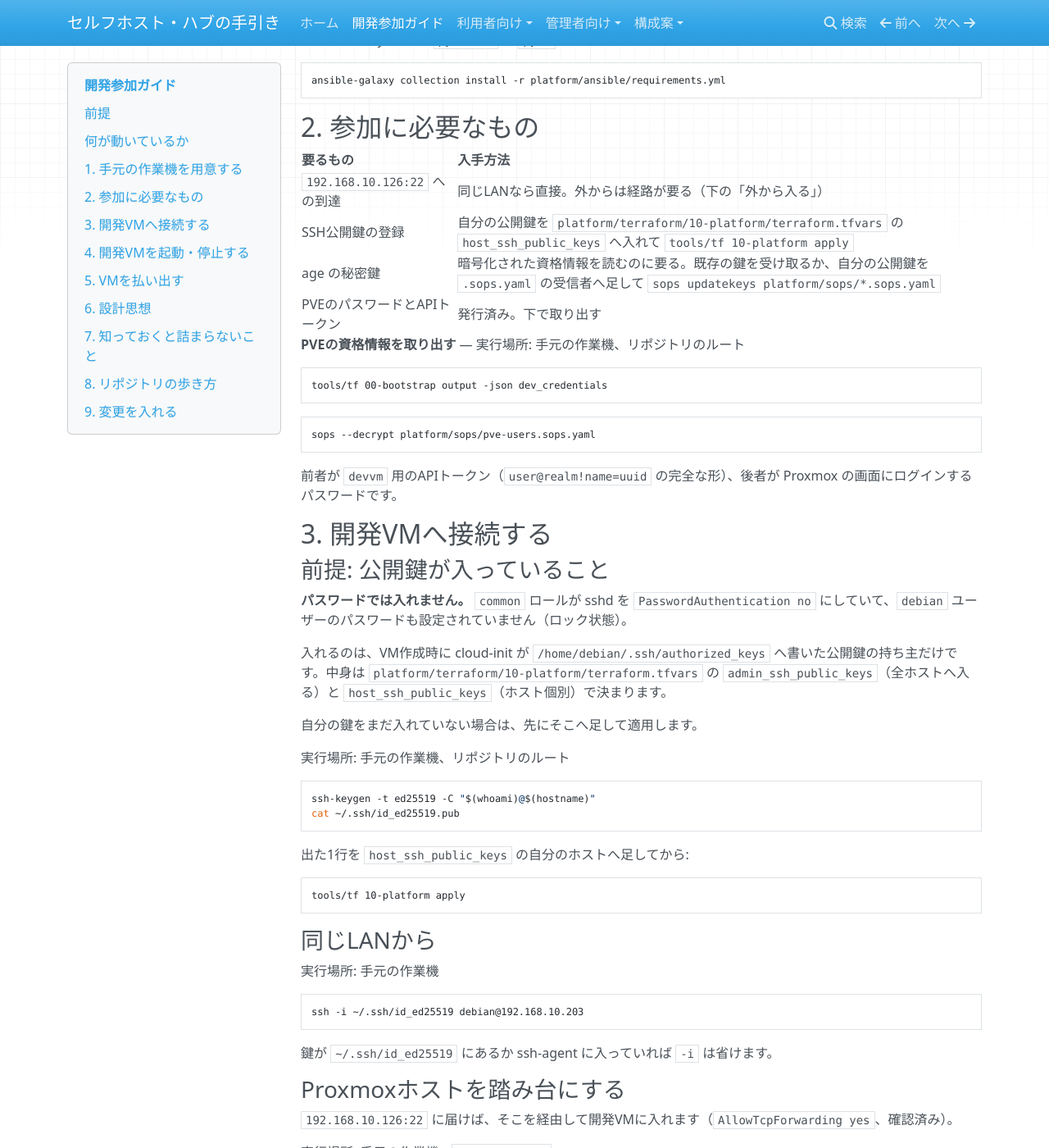
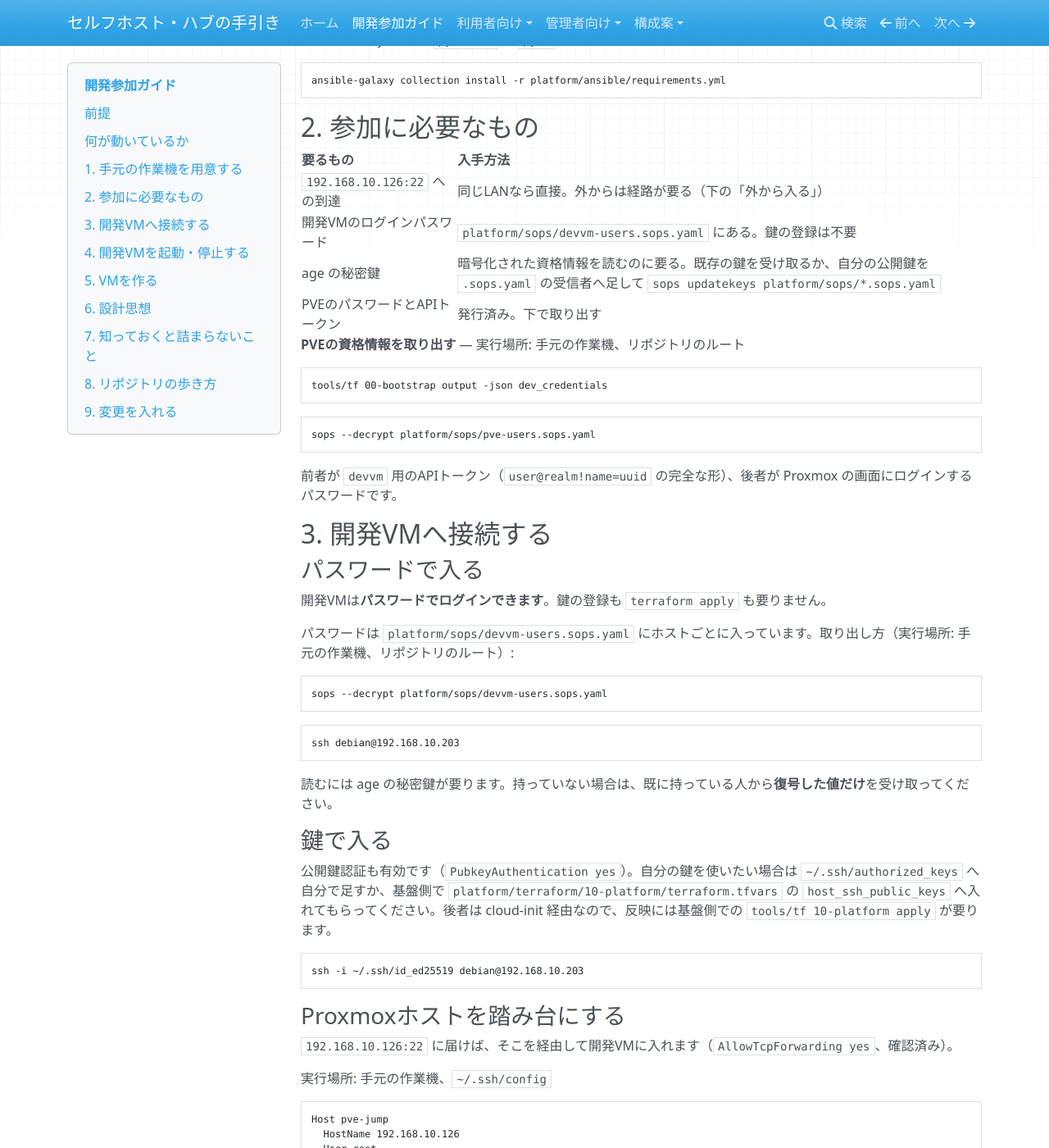
Before and after one commit to rurutheGeek/shake-cloud, an MkDocs documentation site: the page built from docs/onboarding.md, in a window 1280 px wide and 1400 px high, scrolled down 1228 px. Shown: the whole window at 82% size. Built offline with MkDocs 1.6.1, drawn with Linux system fonts in a browser that asks for light colours; nearby versions of some CDN libraries; some of the changed text lies outside the part shown.

Commit message:
feat(devbox): 開発VMにパスワードログインを足し、VM作成の説明を訂正
VMを使いたいだけの人に、鍵の登録と terraform apply を要求していた。
それをやめてパスワードで入れるようにした。

- group_vars/devbox.yml で common_ssh_password_authentication: true。
  公開鍵認証も有効のまま。
- devbox ロールがログインパスワードを設定する。値は tools/ensure-secrets.py
  が生成し platform/sops/devvm-users.sops.yaml に暗号化して持つ。既存値は
  作り直さないので再実行で締め出されない。stdin で渡すのでプロセス一覧や
  ログに出ない。
  実機で判明: chpasswd は /usr/sbin にあり非rootのPATHに無いので絶対パスに。
  Ansible の stdin は既定で改行を足すため、自分で \n を付けると空行が
  できて chpasswd が「line 2: missing new password」で落ちる。

ドキュメントの訂正:
- 「hosts.yaml に書くと作られます」は**嘘だった**。CI/CD は無く、ファイルを
  編集しただけでは何も起きない。VMを作る方法として (1) Proxmox の Web GUI /
  qm、(2) hosts.yaml に書いて誰かが tools/tf 10-platform apply を実行、の
  2つを書き分けた。NetBox への登録は基盤側の担当だと明記した。
- 接続の説明からも「鍵を登録して apply」の要求を外した。

実機での確認: passwordauthentication yes、debian ユーザーの passwd -S が
L（ロック）から P（設定済み）へ。guests.yml は3台とも changed=0。

Co-Authored-By: Claude Opus 5 <noreply@anthropic.com>

````diff
--- a/docs/onboarding.md
+++ b/docs/onboarding.md
@@ -70,7 +70,7 @@ ansible-galaxy collection install -r platform/ansible/requirements.yml
 | 要るもの | 入手方法 |
 | --- | --- |
 | `192.168.10.126:22` への到達 | 同じLANなら直接。外からは経路が要る（下の「外から入る」） |
-| SSH公開鍵の登録 | 自分の公開鍵を `platform/terraform/10-platform/terraform.tfvars` の `host_ssh_public_keys` へ入れて `tools/tf 10-platform apply` |
+| 開発VMのログインパスワード | `platform/sops/devvm-users.sops.yaml` にある。鍵の登録は不要 |
 | age の秘密鍵 | 暗号化された資格情報を読むのに要る。既存の鍵を受け取るか、自分の公開鍵を `.sops.yaml` の受信者へ足して `sops updatekeys platform/sops/*.sops.yaml` |
 | PVEのパスワードとAPIトークン | 発行済み。下で取り出す |
 
@@ -88,36 +88,29 @@ sops --decrypt platform/sops/pve-users.sops.yaml
 
 ## 3. 開発VMへ接続する
 
-### 前提: 公開鍵が入っていること
+### パスワードで入る
 
-**パスワードでは入れません。** `common` ロールが sshd を `PasswordAuthentication no` にしていて、`debian` ユーザーのパスワードも設定されていません（ロック状態）。
+開発VMは**パスワードでログインできます**。鍵の登録も `terraform apply` も要りません。
 
-入れるのは、VM作成時に cloud-init が `/home/debian/.ssh/authorized_keys` へ書いた公開鍵の持ち主だけです。中身は `platform/terraform/10-platform/terraform.tfvars` の `admin_ssh_public_keys`（全ホストへ入る）と `host_ssh_public_keys`（ホスト個別）で決まります。
-
-自分の鍵をまだ入れていない場合は、先にそこへ足して適用します。
-
-実行場所: 手元の作業機、リポジトリのルート
+パスワードは `platform/sops/devvm-users.sops.yaml` にホストごとに入っています。取り出し方（実行場所: 手元の作業機、リポジトリのルート）:
 
 ```bash
-ssh-keygen -t ed25519 -C "$(whoami)@$(hostname)"
-cat ~/.ssh/id_ed25519.pub
+sops --decrypt platform/sops/devvm-users.sops.yaml
 ```
 
-出た1行を `host_ssh_public_keys` の自分のホストへ足してから:
-
 ```bash
-tools/tf 10-platform apply
+ssh debian@192.168.10.203
 ```
 
-### 同じLANから
+読むには age の秘密鍵が要ります。持っていない場合は、既に持っている人から**復号した値だけ**を受け取ってください。
 
-実行場所: 手元の作業機
+### 鍵で入る
+
+公開鍵認証も有効です（`PubkeyAuthentication yes`）。自分の鍵を使いたい場合は `~/.ssh/authorized_keys` へ自分で足すか、基盤側で `platform/terraform/10-platform/terraform.tfvars` の `host_ssh_public_keys` へ入れてもらってください。後者は cloud-init 経由なので、反映には基盤側での `tools/tf 10-platform apply` が要ります。
 
 ```bash
 ssh -i ~/.ssh/id_ed25519 debian@192.168.10.203
 ```
-
-鍵が `~/.ssh/id_ed25519` にあるか ssh-agent に入っていれば `-i` は省けます。
 
 ### Proxmoxホストを踏み台にする
 
@@ -176,11 +169,29 @@ Proxmox の画面（`https://192.168.10.126:8006`、Realm は「Proxmox VE authe
 
 `dev-b@pve` のACLは `/vms/401` にだけ付いているので、画面にも `dev-b` だけが出ます。
 
-## 5. VMを払い出す
+## 5. VMを作る
 
-**最終形は、自作クラウドAPIをTerraformの `homelab` Provider から叩く形です**（[最小クラウドとProvider](architecture/cloud.md)）。それが実装できるまでの暫定として、いまは `platform/terraform/hosts.yaml` に書くと作られます。GUIでも他の手段でも構いませんが、**NetBoxに構成が入ることだけは満たしてください**。台帳が実態とずれると、動的インベントリも払い出しも壊れます。
+**CI/CD はありません。** ファイルを編集しただけでは何も起きません。作る方法は2つあります。
 
-現在の書き方 — 実行場所: 手元の作業機、`platform/terraform/hosts.yaml`
+### すぐ1台欲しいとき: Proxmox から作る
+
+Proxmox の Web GUI（`https://192.168.10.126:8006`）か、ホスト上の `qm` で作れます。これが今すぐ使える方法です。
+
+実行場所: Proxmoxホスト
+
+```bash
+qm clone <元VMID> <新VMID> --name <名前>
+```
+
+cloud image から新規に作る場合は Web GUI の「VMを作成」が早いです。既存VMの設定は `qm config <VMID>` で見られます。
+
+作ったVMを NetBox の台帳へ載せるのは基盤側の担当です。台帳と実態がずれると動的インベントリが壊れるので、作ったら基盤側へ伝えてください。
+
+### 基盤として継続管理するとき: Terraform で作る
+
+`platform/terraform/hosts.yaml` に書き、**誰かが `tools/tf 10-platform apply` を実行**すると作られます。編集だけでは反映されません。NetBox への登録とIPの採番もこの経路なら自動です。
+
+実行場所: 手元の作業機、`platform/terraform/hosts.yaml`
 
 ```yaml
   dev-c:
@@ -216,8 +227,6 @@ ssh -N -L 8001:127.0.0.1:8000 debian@192.168.10.200
 tools/tf 10-platform plan
 ```
 
-作られるものを確認してから適用します。
-
 ```bash
 tools/tf 10-platform apply
 ```
@@ -231,7 +240,11 @@ set -a; . platform/ansible/netbox.env; set +a
 ansible-playbook -i platform/ansible/inventory.netbox.yml platform/ansible/guests.yml
 ```
 
-これで `common` ロール（guest agent、時刻、sshd）と、`devbox` タグが付いていれば開発用の道具（Terraform・Docker・age）が入ります。`platform/ansible/netbox.env` は NetBox の読み取り専用トークンで、雛形は `platform/ansible/netbox.env.example` です。
+これで `common` ロール（guest agent、時刻、sshd）と、`devbox` タグが付いていれば開発用の道具（Terraform・Docker・age）とログインパスワードが入ります。
+
+### 最終形
+
+[最小クラウドとProvider](architecture/cloud.md)にあるとおり、自作クラウドAPIを Terraform の `homelab` Provider から叩く形が目標です。上の2つはそれまでの手段です。
 
 ## 6. 設計思想
 
--- a/docs/services/devvm.md
+++ b/docs/services/devvm.md
@@ -81,7 +81,11 @@ devvm restart     # 正常な再起動
 
 ### SSHで入る
 
-パスワードでは入れません（`PasswordAuthentication no`）。VM作成時に cloud-init が入れた公開鍵の持ち主だけが接続できます。鍵は `platform/terraform/10-platform/terraform.tfvars` の `admin_ssh_public_keys` と `host_ssh_public_keys` で決まります。
+パスワードでも公開鍵でも入れます。パスワードは `platform/sops/devvm-users.sops.yaml` にホストごとに入っています。
+
+```bash
+sops --decrypt platform/sops/devvm-users.sops.yaml
+```
 
 
 `~/.ssh/config` に別名を書いておくと、VS Code Remote SSH からも同じ設定が使えます。
````
Also changed, not shown: 4 other files.
